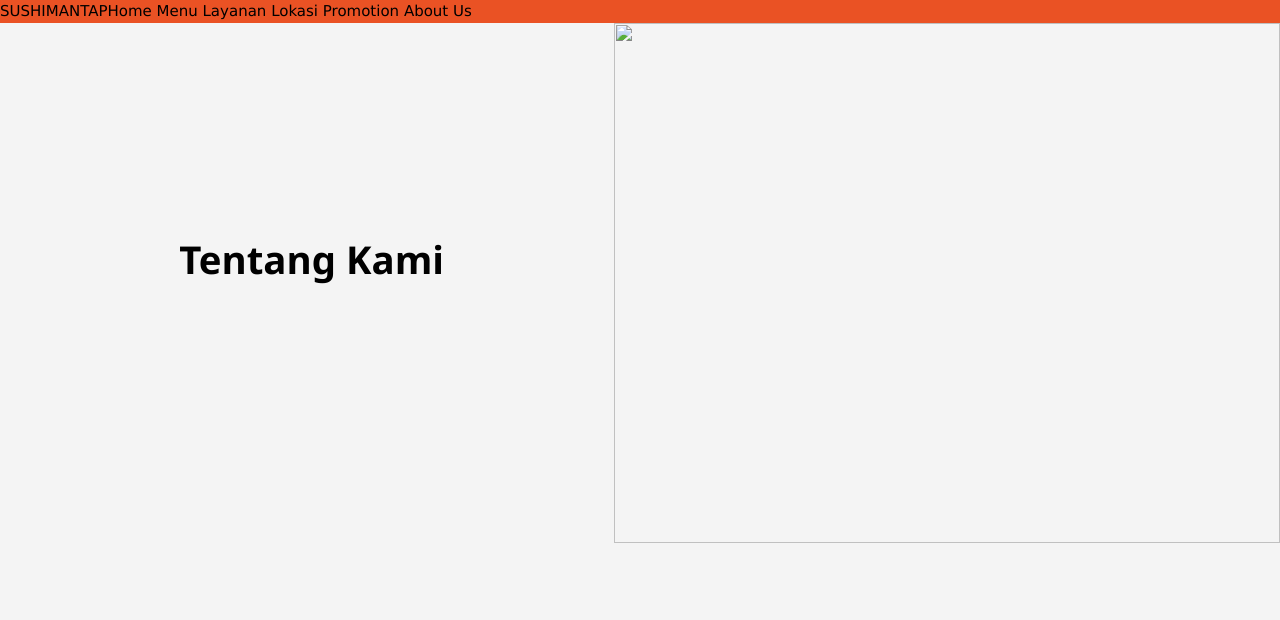
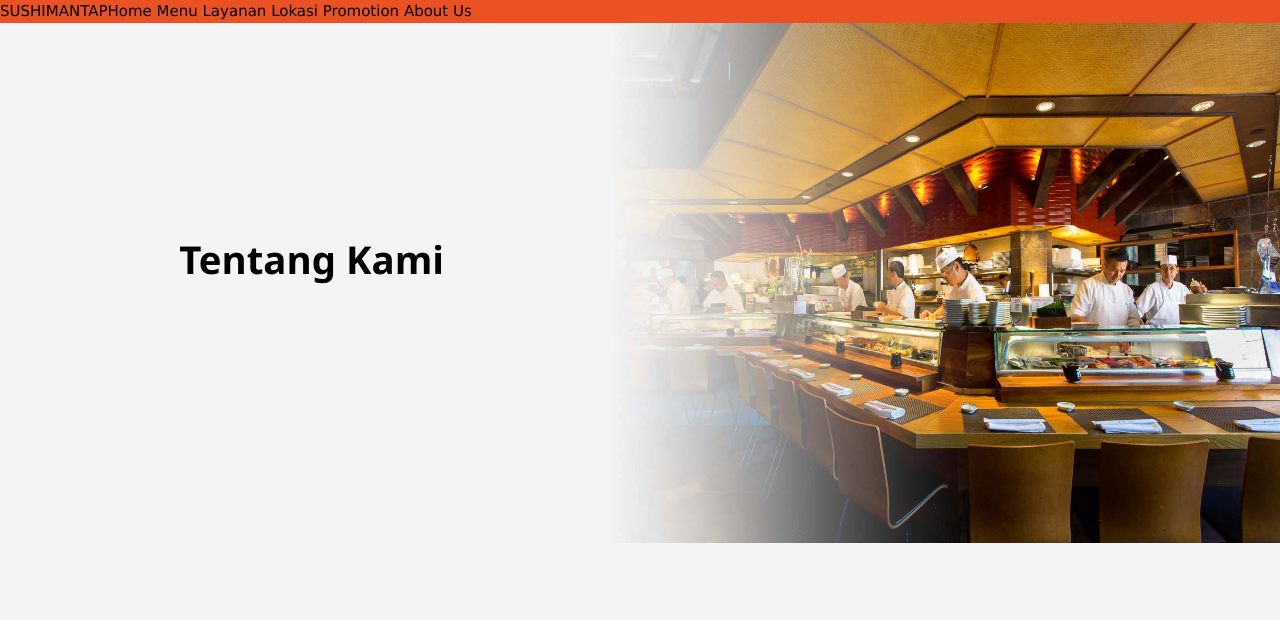
Before and after one commit to puskipus/myIMKProject, a website: page pages/AboutUs.html in a window 1280 px wide. Shown: the top 620 px of the page. Drawn offline with nearby package versions, Linux system fonts and the light colour scheme; files whose address does not match are found by name.

Commit message:
Update AboutUs.html

```diff
--- a/pages/AboutUs.html
+++ b/pages/AboutUs.html
@@ -46,7 +46,7 @@
     <!-- main area start -->
 
     <div class="topAbout cf">
-        <img src="Sushi Den - Sushi Bar o(1).jpg" alt="">
+        <img src="../photo/Sushi Den - Sushi Bar o(1).jpg" alt="">
         <h1 class="cf">Tentang Kami</h1>
     </div>
 
```
